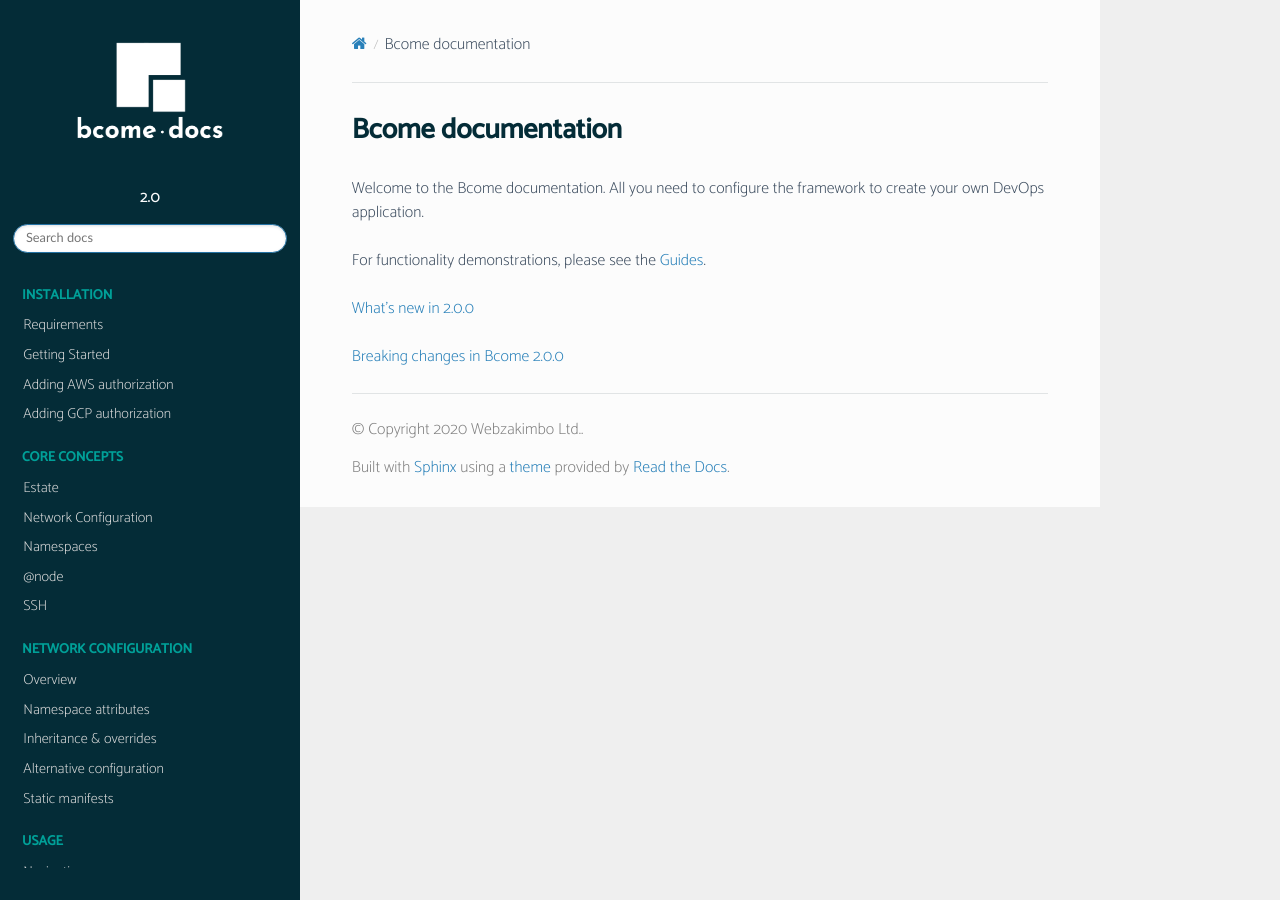
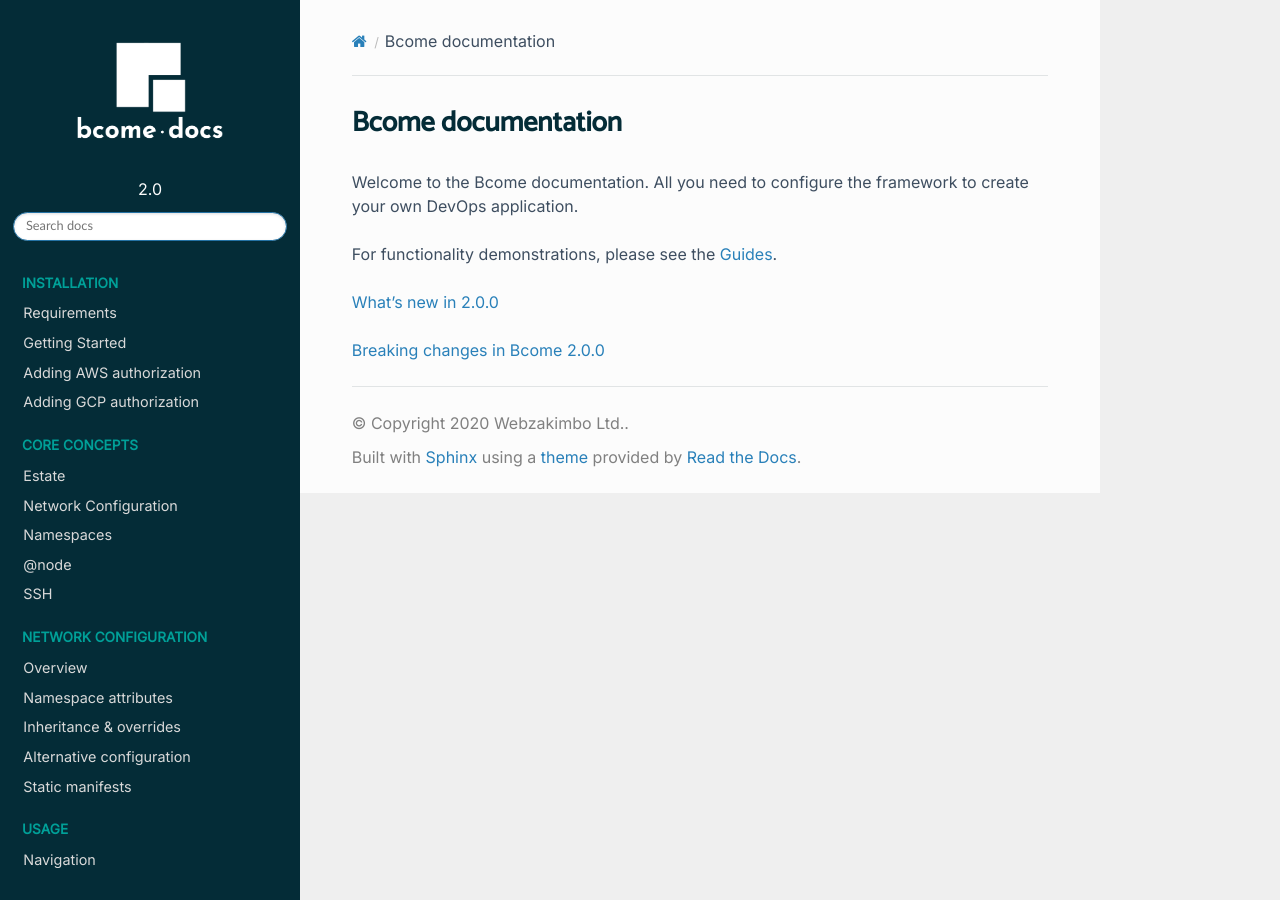
Before and after one commit to webzakimbo/bcome-read-the-docs, a Sphinx documentation site: the page built from docs/source/index.rst, in a window 1280 px wide. Built offline with Sphinx 7.4.7 and the Read the Docs theme 2.0.0, drawn with Linux system fonts in a browser that asks for light colours; pages that are not in the unit, such as notebooks, are missing from menus.

Commit message:
Testing a new font

```diff
--- a/docs/source/_static/css/override-default.css
+++ b/docs/source/_static/css/override-default.css
@@ -6,7 +6,7 @@
 @import url("https://fonts.googleapis.com/css2?family=Inter&display=swap");
 
 body {
-  font-family: 'Catamaran', sans-serif;
+  font-family: 'Inter', sans-serif;
   font-weight: 200;
   color: #3E4E60;
 }
@@ -19,7 +19,7 @@
 /* Release version, e.g. 'latest', or "1.1" etc */
 .wy-side-nav-search>div.version {
   color:  #fcfcfc;
-  font-family: 'Catamaran', sans-serif;
+  font-family: 'Inter', sans-serif;
 }
 
 /* Left-hand menu item captions */
```
